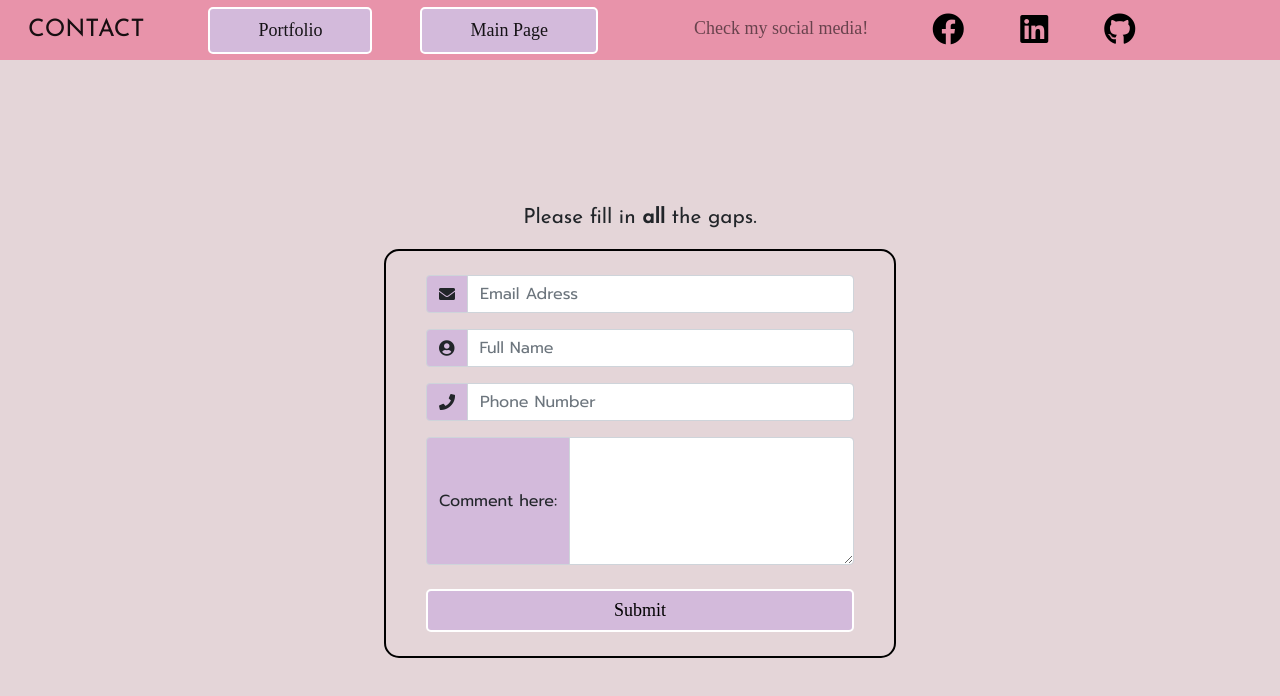
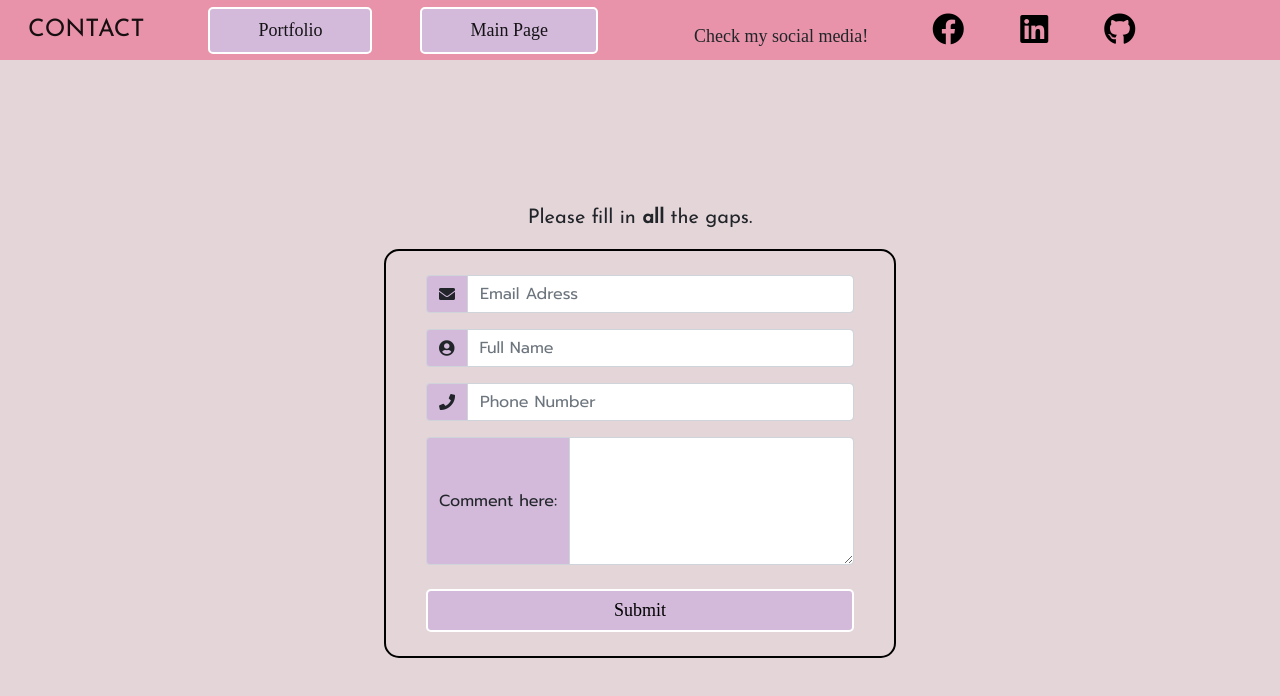
Before and after one commit to PabloRodriguezElvira/Proyecto_Web_Jedi, a plain HTML site: page contact.html in a window 1280 px wide. Drawn offline with nearby package versions, Linux system fonts and the light colour scheme.

Commit message:
act index

```diff
--- a/archivos_css/contact_style.css
+++ b/archivos_css/contact_style.css
@@ -73,7 +73,7 @@ body {
 
 .subtitulo {
     font-family: 'Josefin Sans', sans-serif;
-    font-size: 1.3em;
+    font-size: 1.25em;
 }
 
 .input-group-text.inp {
--- a/contact.html
+++ b/contact.html
@@ -32,7 +32,7 @@
                 <li class="nav-item">
                   <a class="nav-link active ms-5 px-5 links_nav" aria-current="page" href="index.html">Main Page</a>
                 </li>
-                <span class = "nav-link ms-5 px-5 social hide_movil">Check my social media!</span>
+                <span class = "mt-3 ms-5 px-5 social hide_movil">Check my social media!</span>
                 <a href = "https://www.facebook.com/">
                   <i class="fab fa-facebook icono iconos_navbar hide_movil"></i>
                 </a>
```
